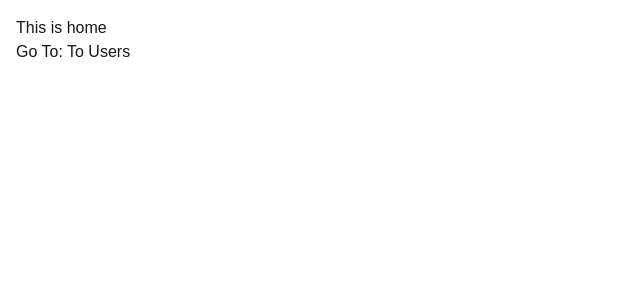
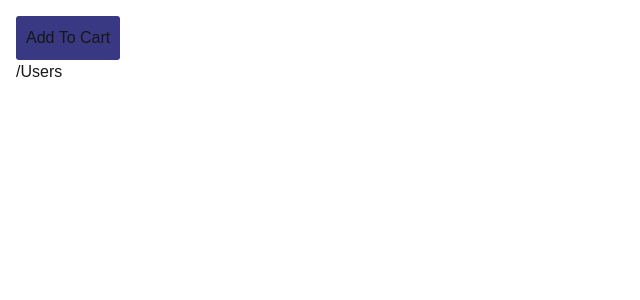
Before and after one commit to candidatucristian/nextjs-app, a Next.js app: page / in a window 1280 px wide. Shown: the top 300 px of the page, without its empty margins (0-640 px from the left). Built offline with nearby package versions, Linux system fonts and the light colour scheme.

Commit message:
client button

```diff
--- a/app/globals.css
+++ b/app/globals.css
@@ -14,7 +14,7 @@
 
 @media (prefers-color-scheme: dark) {
   :root {
-    --background: #0a0a0a;
+    --background: #26292c;
     --foreground: #ededed;
   }
 }
@@ -25,3 +25,9 @@ body {
   font-family: Arial, Helvetica, sans-serif;
   padding: 1rem;
 }
+
+button {
+  background-color: rgb(56, 56, 131);
+  padding: 10px;
+  border-radius: 3px;
+}
--- a/app/page.tsx
+++ b/app/page.tsx
@@ -1,10 +1,11 @@
 import Image from "next/image";
-
+import Link from "next/link";
+import ProductCard from "./users/components/ProductCard";
 export default function Home() {
   return (
     <main>
-      <h1>This is home</h1>
-      Go To: <a href="/users">To Users</a>
+      <ProductCard />
+      <Link href="/users"> /Users</Link>
     </main>
   );
 }
--- /dev/null
+++ b/app/users/components/AddToCart.tsx
@@ -0,0 +1,18 @@
+"use  client";
+import React from "react";
+
+const AddToCart = () => {
+  return (
+    <div>
+      <button
+        onClick={() => {
+          console.log("click");
+        }}
+      >
+        Add To Cart
+      </button>
+    </div>
+  );
+};
+
+export default AddToCart;
--- /dev/null
+++ b/app/users/components/ProductCard.tsx
@@ -0,0 +1,12 @@
+"use client";
+import React from "react";
+import AddToCart from "./AddToCart";
+const ProductCard = () => {
+  return (
+    <div>
+      <AddToCart />
+    </div>
+  );
+};
+
+export default ProductCard;
```
